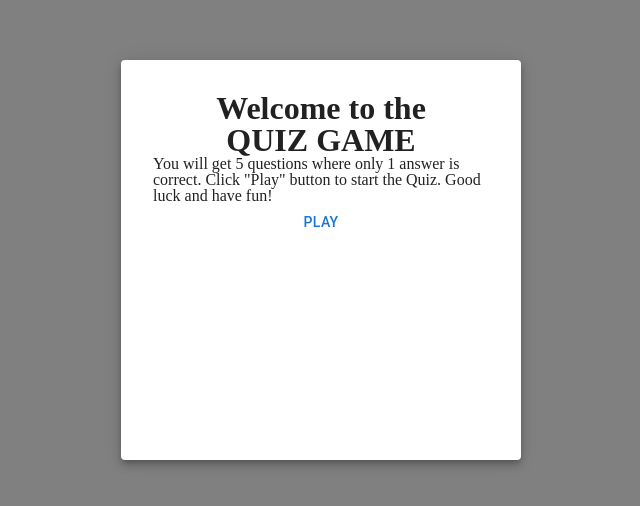
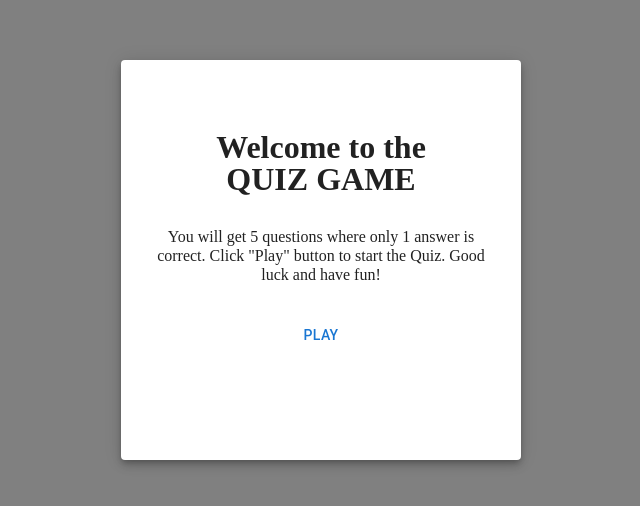
Before and after one commit to KacperKluska/QiuzApp, a React (Create React App) app: page / in a window 1280 px wide. Shown: the part 140-646 px from the top of the page, without its empty margins (319-959 px from the left). Built offline with nearby package versions, Linux system fonts and the light colour scheme; no server answers.

Commit message:
changed styles on welcome screen

```diff
--- a/src/components/WelcomeScreen/WelcomeScreen.component.tsx
+++ b/src/components/WelcomeScreen/WelcomeScreen.component.tsx
@@ -1,6 +1,10 @@
 import { Button } from "@mui/material";
 import { MainCard } from "../MainCard/MainCard.component";
-import { StyledTitle, StyledWelcome } from "./WelcomeScreen.styles";
+import {
+  StyledDescription,
+  StyledTitle,
+  StyledWelcome,
+} from "./WelcomeScreen.styles";
 
 interface Props {
   toggleGameOnStatus: () => void;
@@ -15,10 +19,10 @@ export const WelcomeScreen = ({ toggleGameOnStatus }: Props) => {
           <br />
           QUIZ GAME
         </StyledTitle>
-        <div>
+        <StyledDescription>
           You will get 5 questions where only 1 answer is correct. Click "Play"
           button to start the Quiz. Good luck and have fun!
-        </div>
+        </StyledDescription>
         <Button type="button" onClick={toggleGameOnStatus}>
           Play
         </Button>
--- a/src/components/WelcomeScreen/WelcomeScreen.styles.ts
+++ b/src/components/WelcomeScreen/WelcomeScreen.styles.ts
@@ -3,9 +3,15 @@ import styled from "styled-components";
 export const StyledWelcome = styled.div`
   display: flex;
   flex-direction: column;
-  justify-content: space-around;
+  justify-content: center;
+  gap: 2rem;
 
-  height: 100%;
+  height: 300px;
+`;
+
+export const StyledDescription = styled.div`
+  text-align: center;
+  line-height: 1.2rem;
 `;
 
 export const StyledTitle = styled.span`
```
